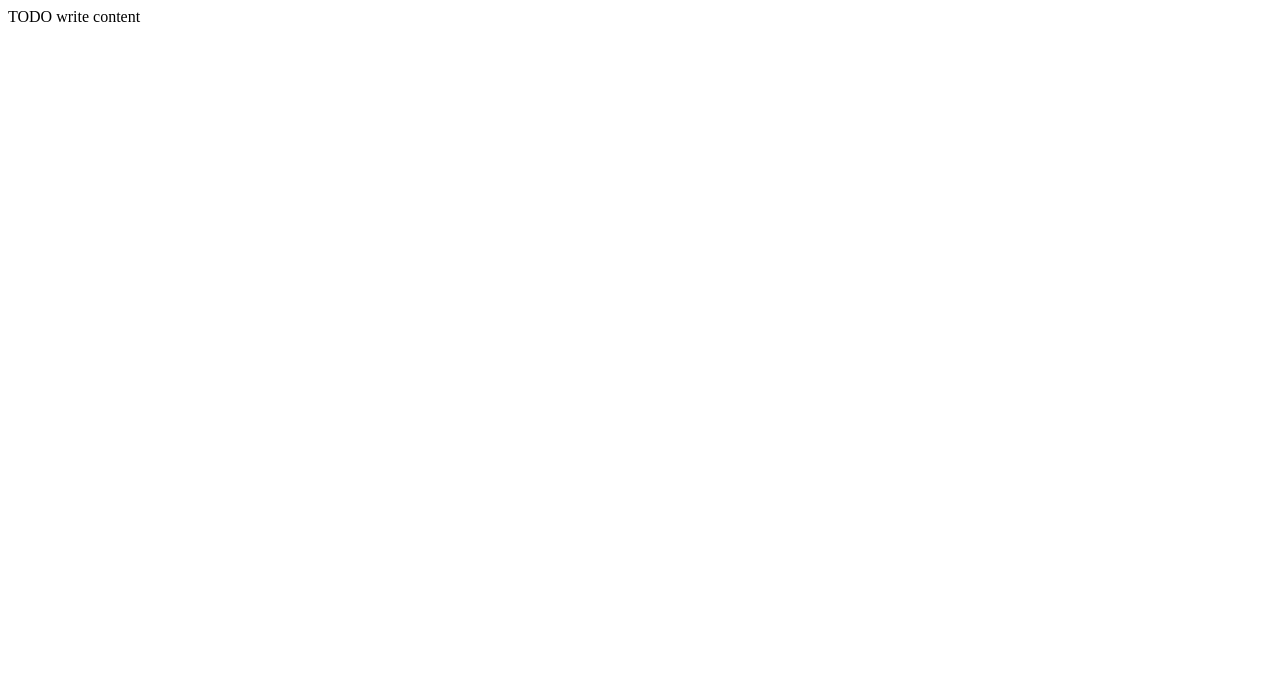
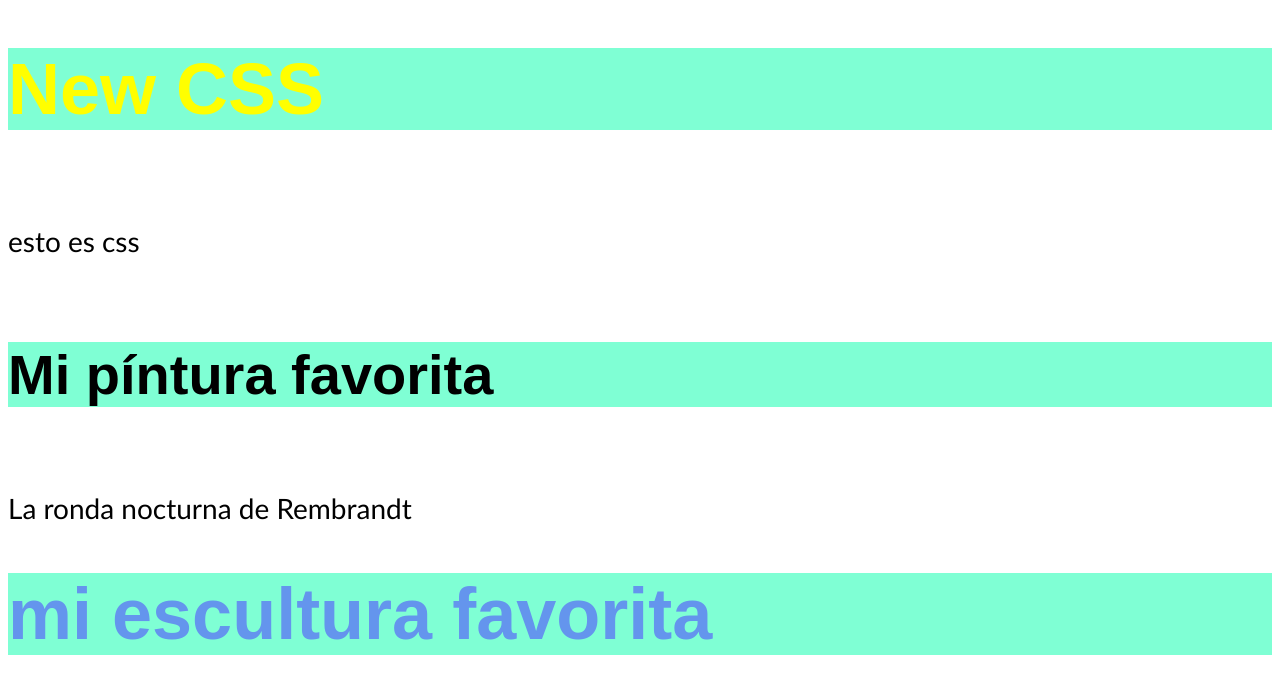
Before and after one commit to nicolesorto0110/Programacion2, a plain HTML site: page WebApplication1/web/newCSS.html in a window 1280 px wide. Drawn offline with Linux system fonts and the light colour scheme.

Commit message:
frontend-css-sitestyle-index

```diff
--- /dev/null
+++ b/WebApplication1/web/Style/sitestyle.css
@@ -0,0 +1,22 @@
+            h1
+            {
+                color:black;
+                font-family:Arial;
+                font-size: 56px;
+                background-color: #7FFFD4;
+            }
+            p
+            {
+                font-family: Calibri;
+                font-size: 28px;
+            }
+            .main
+            {
+                font-size: 72px;
+                color: yellow;
+            }
+
+            #spec{
+                font-size: 72px;
+                color: cornflowerblue;
+            }
--- a/WebApplication1/web/newCSS.html
+++ b/WebApplication1/web/newCSS.html
@@ -1,16 +1,19 @@
 <!DOCTYPE html>
-<!--
-To change this license header, choose License Headers in Project Properties.
-To change this template file, choose Tools | Templates
-and open the template in the editor.
--->
 <html>
     <head>
-        <title>TODO supply a title</title>
+      <title>New CSS</title>
         <meta charset="UTF-8">
         <meta name="viewport" content="width=device-width, initial-scale=1.0">
+        <link href="Style/sitestyle.css" rel="stylesheet" type="text/css"/>
     </head>
     <body>
-        <div>TODO write content</div>
+        <h1 class="main">New CSS</h1> <!-- Cascade Style Sheet -->
+        <br>
+        <p>esto es css</p>
+        <br>
+        <h1>Mi píntura favorita</h1>
+        <br>
+        <p>La ronda nocturna de Rembrandt</p>
+        <h1 id="spec">mi escultura favorita</h1>
     </body>
 </html>
```
Also changed, not shown: WebApplication1/web/index.html (+3 -3 lines).
